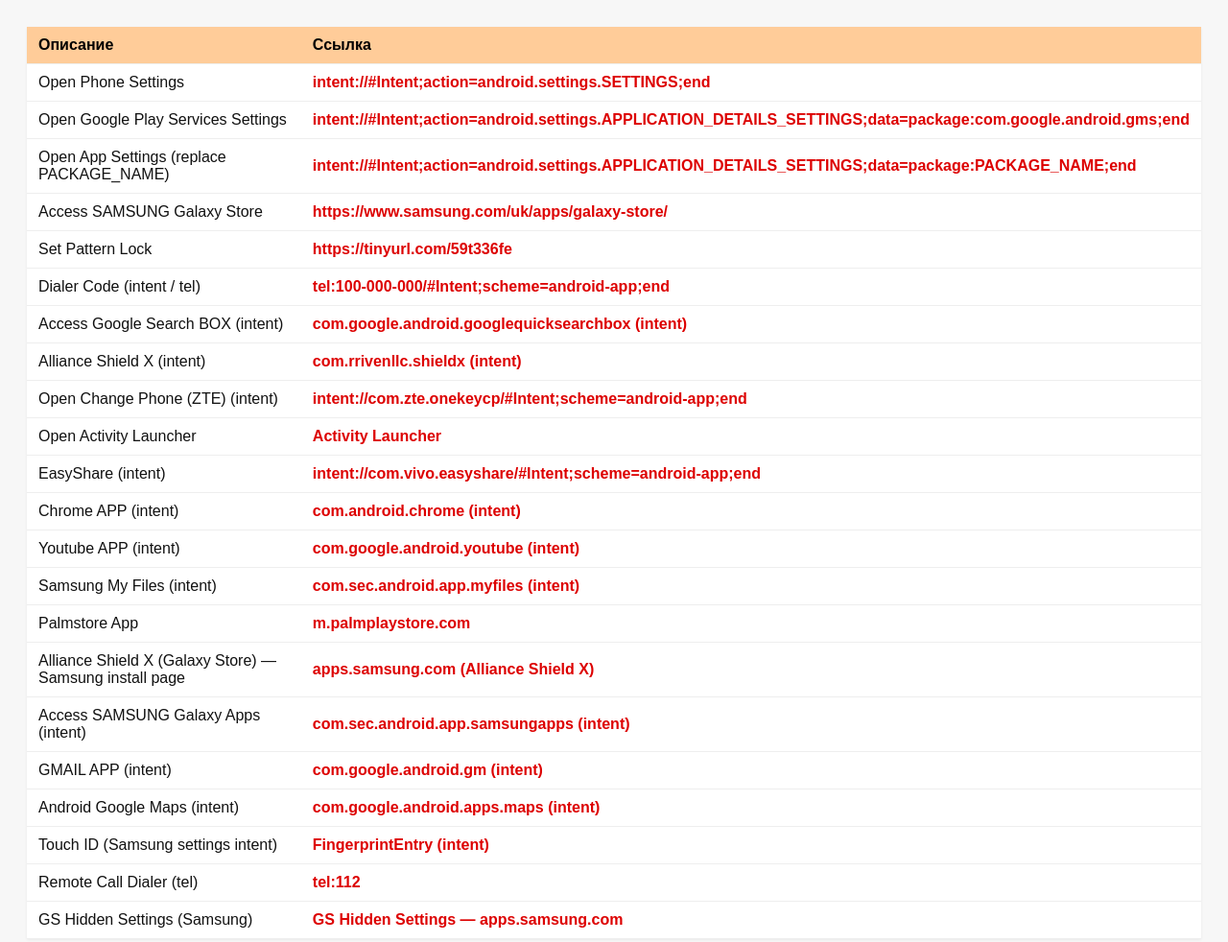
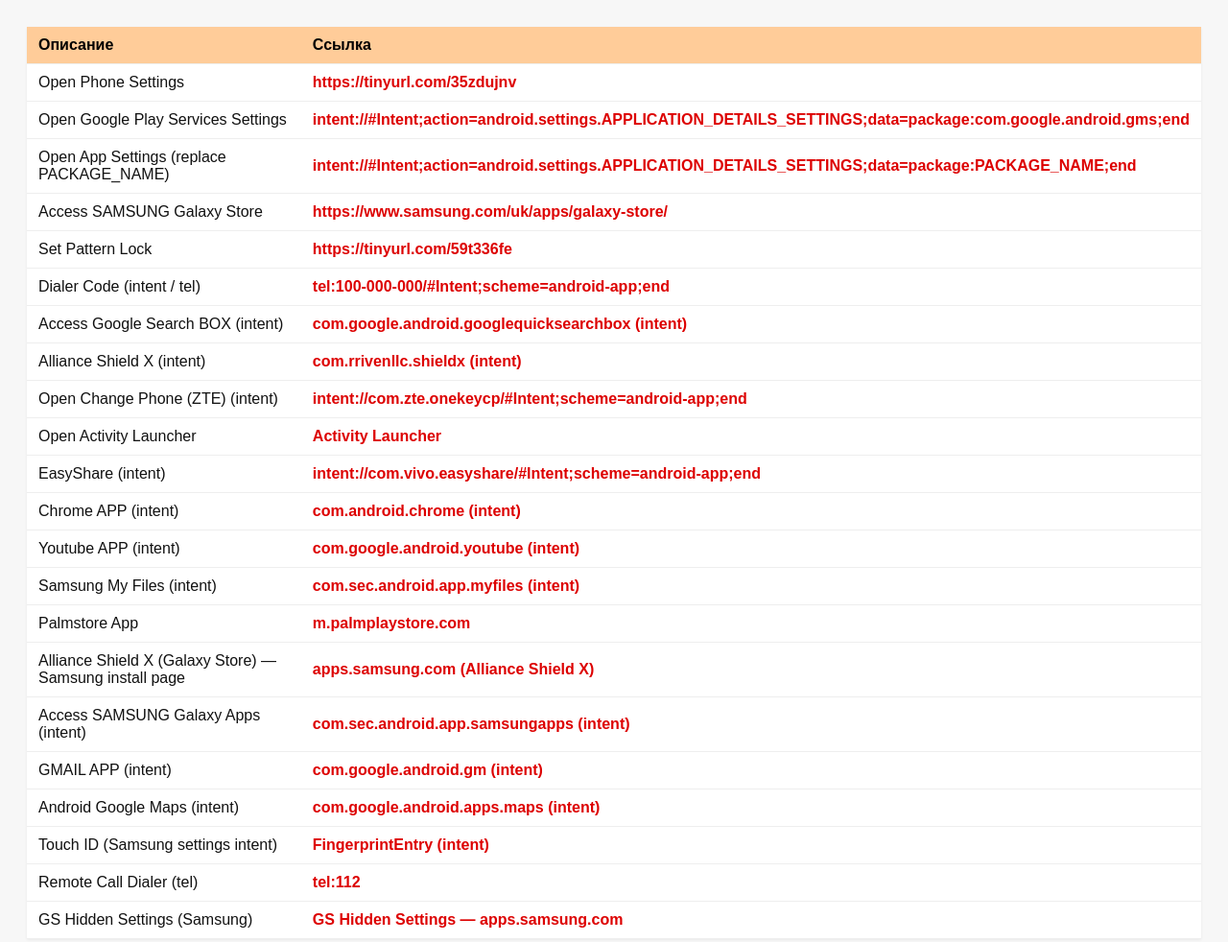
Before and after one commit to Mirik9724/Mirik9724, a plain HTML site: page index.html in a window 1280 px wide. Shown: the top 982 px of the page at 96% size. Drawn offline with Linux system fonts and the light colour scheme.

Commit message:
Update index.html

```diff
--- a/index.html
+++ b/index.html
@@ -23,7 +23,7 @@
       <tr>
   <td>Open Phone Settings</td>
   <td><a class="link" href="intent://#Intent;action=android.settings.SETTINGS;end" target="_blank" rel="noopener noreferrer">
-    intent://#Intent;action=android.settings.SETTINGS;end
+    https://tinyurl.com/35zdujnv
   </a></td>
 </tr>
 
```
